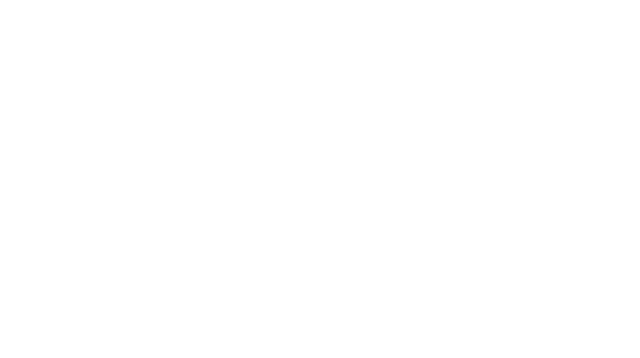
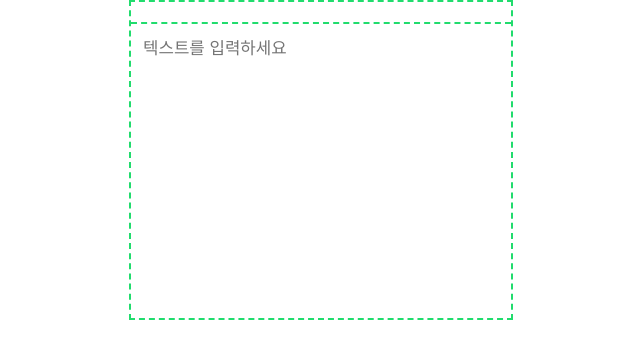
Before and after one commit to hrefdata/wordcloud-backend, a plain HTML site: page index.html in a window 1280 px wide. Shown: the whole page, without its empty margins (319-959 px from the left). Drawn offline with nearby package versions, Linux system fonts and the light colour scheme.

Commit message:
[Upload] project frame

```diff
--- a/index.html
+++ b/index.html
@@ -4,7 +4,42 @@
     <meta charset="UTF-8" />
     <meta http-equiv="X-UA-Compatible" content="IE=edge" />
     <meta name="viewport" content="width=device-width, initial-scale=1.0" />
-    <title>Document</title>
+    <title>wordcloud</title>
+
+    <!-- Bootstrap 설정 코드 -->
+    <link
+      href="https://cdn.jsdelivr.net/npm/bootstrap@5.0.2/dist/css/bootstrap.min.css"
+      rel="stylesheet"
+      integrity="sha384-EVSTQN3/azprG1Anm3QDgpJLIm9Nao0Yz1ztcQTwFspd3yD65VohhpuuCOmLASjC"
+      crossorigin="anonymous"
+    />
+
+    <!-- Google web font 설정 코드 -->
+    <link
+      href="https://fonts.googleapis.com/css2?family=Nanum+Gothic&display=swap"
+      rel="stylesheet"
+    />
+
+    <link rel="stylesheet" href="style.css" />
+    <script defer src="./script.js"></script>
   </head>
-  <body></body>
+
+  <body>
+    <article>
+      <section>
+        <div class="Card">
+          <div class="Card__body">
+            <div style="border-bottom: 2px dashed #21dc6d"></div>
+            <div class="Card__body__textarea">
+              <textarea
+                class="Card__body__content"
+                placeholder="텍스트를 입력하세요"
+                autofocus
+              ></textarea>
+            </div>
+          </div>
+        </div>
+      </section>
+    </article>
+  </body>
 </html>
--- /dev/null
+++ b/style.css
@@ -0,0 +1,110 @@
+/* reset.css */
+textarea::-webkit-placeholder {
+    font-size: 70%;
+  }
+  textarea::-moz-placeholder {
+    font-size: 70%;
+  }
+  textarea::-ms-placeholder {
+    font-size: 70%;
+  }
+  textarea::placeholder {
+    font-size: 70%;
+  }
+
+
+  html, body {
+      box-sizing: border-box;
+      font-family: 'Nanum Gothic', 'sans-serif';
+      font-weight: 700;
+  }
+
+
+
+
+  textarea {
+    border: none;
+    resize: none; /* resize를 none으로 하게 되면  vertical로 되어있다*/
+  }
+
+  hr {
+    margin-top: 0;
+  }
+
+  /* General */
+
+
+  body {
+      height: 100vh;
+      /* position: relative; */
+  }
+
+  article {
+      display: flex;
+      flex-direction: column;
+      align-items: stretch;
+      min-height: 100%;
+  }
+
+
+  section {
+      flex-grow: 1;
+      height: 60vh;
+      display: flex;
+      justify-content: center;
+  }
+
+
+
+
+  /* Card */
+  .Card {
+    display: flex;
+    flex-direction: column;
+    width: 30vw;
+    align-items: center;
+    height: 40vh;
+    margin: 0 20px;
+    border: 1px solid #ADB5BD;
+  }
+
+  .Card:first-child {
+    border: 2px dashed #21dc6d;
+  }
+
+  .Card__header {
+    margin-top: 20px;
+  }
+
+  .Card__body {
+    width: 100%;
+    height: 50%;
+    margin-top: 20px;
+    flex: 1 1 auto;
+  }
+
+  .Card__body__textarea {
+    width: 100%;
+    height: 100%;
+    font-size: 1.5rem;
+    padding: 10px;
+  }
+
+  .Card__body__content {
+    margin: 0 auto;
+    display: block;
+    width: 100%;
+    height: 100%;
+  }
+
+  .Card__body__content:focus {
+    outline: 0.5px #f8f9fa;
+  }
+
+
+
+  /* Bootstrap */
+  .form-select:focus {
+    border-color: #21dc6d;
+    box-shadow: 0 0 0 0.25rem rgb(33 220 109 / 25%);
+  }
```
Also changed, not shown: script.js (added).
